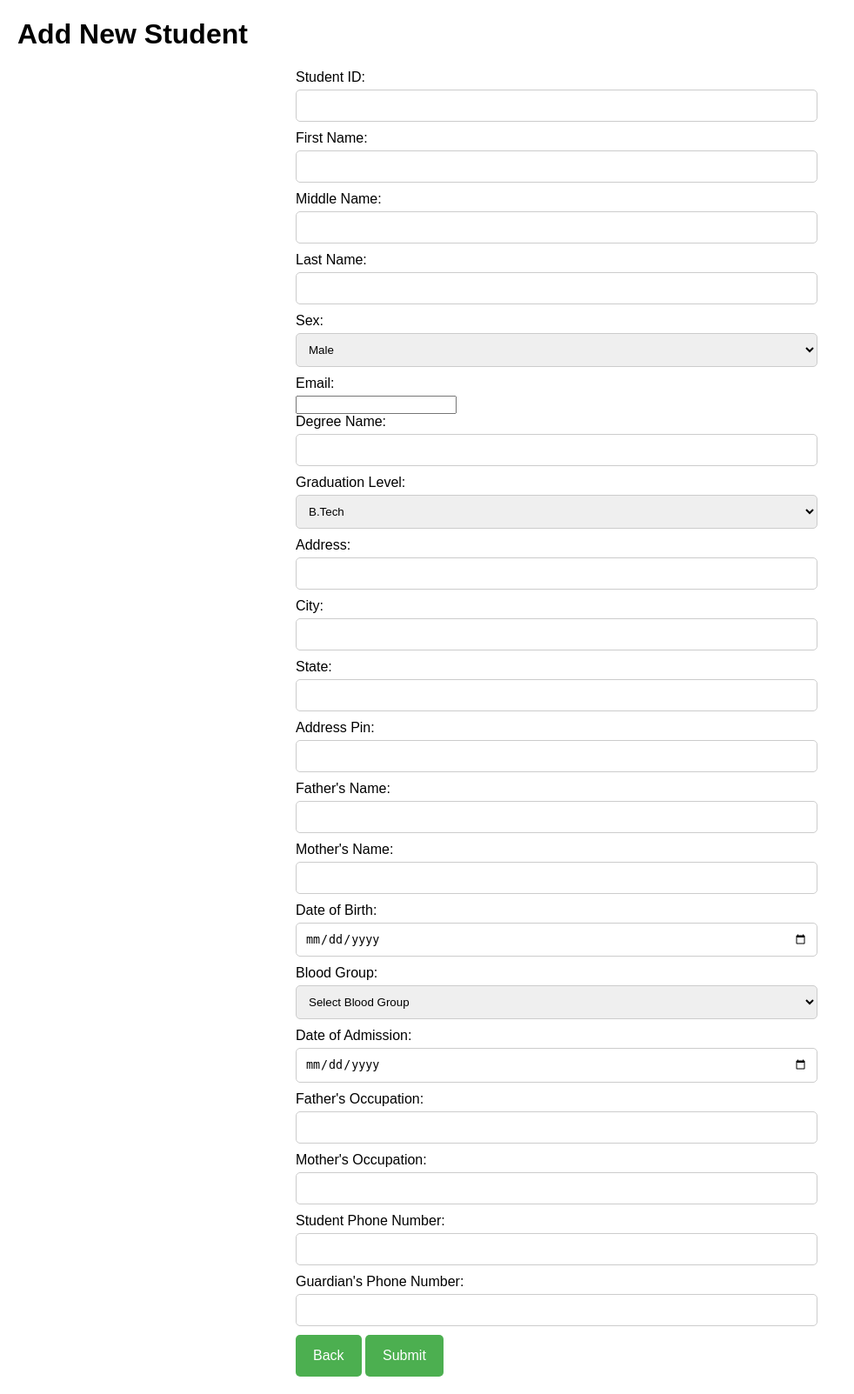
After one commit to kanishkdhebana/StudentManagementSystem, a Flask app: template templates/add_student.html in a window 1280 px wide. The commit adds this page. Shown: the whole page at 87% size, without its empty margins (0-982 px from the left). Run offline with Flask 3, Linux system fonts and the light colour scheme; the template is opened without the code that fills it, so the values that code supplies are empty; parts of the project's set-up code (start-up, migrations or seed data) failed here and were passed over.

Commit message:
students working perfectly

```diff
--- /dev/null
+++ b/temp.py
@@ -0,0 +1,140 @@
+from flask import Flask, render_template, request, redirect, url_for
+from flask_sqlalchemy import SQLAlchemy
+from sqlalchemy.exc import IntegrityError
+from sqlalchemy import Enum as EnumSQL
+from sqlalchemy import Date
+from enum import Enum
+
+
+app = Flask(__name__)
+app.config['SQLALCHEMY_DATABASE_URI'] = 'mysql://root:@localhost/StudentManagementSystem?unix_socket=/Applications/XAMPP/xamppfiles/var/mysql/mysql.sock'
+app.config['SQLALCHEMY_TRACK_MODIFICATIONS'] = False
+db = SQLAlchemy(app)
+
+
+class Sex(Enum):
+    Male = 'Male'
+    Female = 'Female'
+    Other = 'Other'
+
+class GradLevel(Enum):
+    B_Tech = 'B_Tech'
+    M_Tech = 'M_Tech'
+    PHD = 'PHD'
+
+class BloodGroup(Enum):
+    A_plus = "A+"
+    A_minus = "A-"
+    B_plus = "B+"
+    B_minus = "B-"
+    AB_plus = "AB+"
+    AB_minus = "AB-"
+    O_plus = "O+"
+    O_minus = "O-"
+
+class Student(db.Model):
+    __tablename__ = 'students'
+    student_id       = db.Column(db.String(11), primary_key = True)
+    first_name       = db.Column(db.String(45), nullable = False)
+    middle_name      = db.Column(db.String(45), nullable = True)
+    last_name        = db.Column(db.String(45), nullable = False)
+    sex              = db.Column(EnumSQL(Sex), nullable = False)
+    email            = db.Column(db.String(50), nullable = False)
+    degree_name      = db.Column(db.String(100), nullable = False)
+    grad_level       = db.Column(EnumSQL(GradLevel), nullable = False)
+    address          = db.Column(db.String(400), nullable = False)
+    city             = db.Column(db.String(50), nullable = False)
+    state            = db.Column(db.String(50), nullable = False)
+    address_pin      = db.Column(db.Integer, nullable = False)
+    father_name      = db.Column(db.String(100), nullable = False)
+    mother_name      = db.Column(db.String(100), nullable = False)
+    dob              = db.Column(Date, nullable = False)
+    bloodgroup       = db.Column(EnumSQL(BloodGroup), nullable = False)
+    doa              = db.Column(Date, nullable = False)
+    father_occ       = db.Column(db.String(100), nullable = False)
+    mother_occ       = db.Column(db.String(100), nullable = False)
+    student_phoneno  = db.Column(db.BigInteger, nullable = False)
+    guardian_phoneno = db.Column(db.BigInteger, nullable = False)
+
+    def __repr__(self) -> str:
+        return f"{self.first_name} {self.middle_name} {self.last_name}"
+
+
+
+# Route to display all students
+@app.route('/')
+def index():
+    return render_template('index.html')
+
+@app.route("/add_student", methods=['GET', 'POST'])
+def add_student():
+    if request.method == 'POST':
+        student_id      = request.form['student_id']
+        first_name      = request.form['first_name']
+        middle_name     = request.form['middle_name']
+        last_name       = request.form['last_name']
+        sex             = request.form['sex']
+        email           = request.form['email']
+        degree_name     = request.form['degree_name']
+        grad_level      = request.form['grad_level']
+        address         = request.form['address']
+        city            = request.form['city']
+        state           = request.form['state']
+        address_pin     = int(request.form['address_pin'])
+        father_name     = request.form['father_name']
+        mother_name     = request.form['mother_name']
+        dob             = request.form['dob']
+        bloodgroup      = request.form['bloodgroup']
+        doa             = request.form['doa']
+        father_occ      = request.form['father_occ']
+        mother_occ      = request.form['mother_occ']
+        student_phoneno = request.form['student_phoneno']
+        guardian_phoneno  = request.form['guardian_phoneno']
+
+        new_student = Student(
+            student_id      = student_id,
+            first_name      = first_name,
+            middle_name     = middle_name,
+            last_name       = last_name,
+            sex             = sex,
+            email           = email,
+            degree_name     = degree_name,
+            grad_level      = grad_level,
+            address         = address,
+            city            = city,
+            state           = state,
+            address_pin     = address_pin,
+            father_name     = father_name,
+            mother_name     = mother_name,
+            dob             = dob,
+            bloodgroup      = bloodgroup,
+            doa             = doa,
+            father_occ      = father_occ,
+            mother_occ      = mother_occ,
+            student_phoneno = student_phoneno,
+            guardian_phoneno  = guardian_phoneno
+        )
+
+        try:
+            db.session.add(new_student)
+            db.session.commit()
+            return redirect(url_for("index"))
+
+        except IntegrityError as e:
+            db.session.rollback()
+            error_message = str(e.orig) if e.orig else "An error occurred. Please try again later."
+            return render_template("error.html", message=error_message)
+
+
+    # If the request method is not POST, render the form for adding a student
+    return render_template("add_student.html")
+
+
+@app.route('/students')
+def view_students():
+    students = Student.query.all()
+    return render_template('students.html', students = students)
+
+
+if __name__ == '__main__':
+    app.run(debug=True)
--- /dev/null
+++ b/templates/add_student.html
@@ -0,0 +1,131 @@
+<!DOCTYPE html>
+<html lang="en">
+<head>
+    <meta charset="UTF-8">
+    <meta name="viewport" content="width=device-width, initial-scale=1.0">
+    <title>Add Student</title>
+    <style>
+        body {
+            font-family: Arial, sans-serif;
+            margin: 20px;
+        }
+        form {
+            max-width: 600px;
+            margin: auto;
+        }
+        label {
+            display: block;
+            margin-bottom: 5px;
+        }
+        input[type="text"], select, input[type="date"] {
+            width: 100%;
+            padding: 10px;
+            margin-bottom: 10px;
+            border: 1px solid #ccc;
+            border-radius: 5px;
+            box-sizing: border-box;
+        }
+        button {
+            background-color: #4CAF50;
+            color: white;
+            padding: 15px 20px;
+            border: none;
+            border-radius: 5px;
+            cursor: pointer;
+            font-size: 16px;
+        }
+        button:hover {
+            background-color: #45a049;
+        }
+    </style>
+</head>
+<body>
+    <h1>Add New Student</h1>
+    <form method="POST" action="/add_student">
+        <label for="student_id">Student ID:</label>
+        <input type="text" id="student_id" name="student_id" required><br>
+
+        <label for="first_name">First Name:</label>
+        <input type="text" id="first_name" name="first_name" required><br>
+
+        <label for="middle_name">Middle Name:</label>
+        <input type="text" id="middle_name" name="middle_name" required><br>
+
+        <label for="last_name">Last Name:</label>
+        <input type="text" id="last_name" name="last_name" required><br>
+
+        <label for="sex">Sex:</label>
+        <select id="sex" name="sex" required>
+            <option value="Male">Male</option>
+            <option value="Female">Female</option>
+            <option value="Other">Other</option>
+        </select><br>
+
+        <label for="email">Email:</label>
+        <input type="email" id="email" name="email" required><br>
+
+        <label for="degree_name">Degree Name:</label>
+        <input type="text" id="degree_name" name="degree_name" required><br>
+
+        <label for="grad_level">Graduation Level:</label>
+        <select id="grad_level" name="grad_level" required>
+            <option value="B.Tech">B.Tech</option>
+            <option value="M.Tech">M.Tech</option>
+            <option value="PhD">PhD</option>
+        </select><br>
+
+        <label for="address">Address:</label>
+        <input type="text" id="address" name="address" required><br>
+
+        <label for="city">City:</label>
+        <input type="text" id="city" name="city" required><br>
+
+        <label for="state">State:</label>
+        <input type="text" id="state" name="state" required><br>
+
+        <label for="address_pin">Address Pin:</label>
+        <input type="text" id="address_pin" name="address_pin" required><br>
+
+        <label for="father_name">Father's Name:</label>
+        <input type="text" id="father_name" name="father_name" required><br>
+
+        <label for="mother_name">Mother's Name:</label>
+        <input type="text" id="mother_name" name="mother_name" required><br>
+
+        <label for="dob">Date of Birth:</label>
+        <input type="date" id="dob" name="dob" required><br>
+
+        <label for="bloodgroup">Blood Group:</label>
+        <select id="bloodgroup" name="bloodgroup" required>
+            <option value="" disabled selected>Select Blood Group</option>
+            <option value="A+">A+</option>
+            <option value="A-">A-</option>
+            <option value="B+">B+</option>
+            <option value="B-">B-</option>
+            <option value="AB+">AB+</option>
+            <option value="AB-">AB-</option>
+            <option value="O+">O+</option>
+            <option value="O-">O-</option>
+        </select>
+
+        <label for="doa">Date of Admission:</label>
+        <input type="date" id="doa" name="doa" required><br>
+
+        <label for="father_occ">Father's Occupation:</label>
+        <input type="text" id="father_occ" name="father_occ" required><br>
+
+        <label for="mother_occ">Mother's Occupation:</label>
+        <input type="text" id="mother_occ" name="mother_occ" required><br>
+
+        <label for="student_phoneno">Student Phone Number:</label>
+        <input type="text" id="student_phoneno" name="student_phoneno" required><br>
+
+        <label for="guardian_phoneno">Guardian's Phone Number:</label>
+        <input type="text" id="guardian_phoneno" name="guardian_phoneno" required><br>
+
+        <button type="button" onclick="window.location.href='{{ url_for('index') }}'">Back</button>
+
+        <button type="submit">Submit</button>
+    </form>
+</body>
+</html>
```
Also changed, not shown: app.py (+7 -70 lines), models/students.py (added, +53 -0 lines), routes/students_route.py (added, +78 -0 lines), templates/error.html (added, +13 -0 lines), templates/index.html (+8 -40 lines), templates/students.html (added, +25 -0 lines), config.ini (renamed from window/config.ini), models/__init__.py (added), routes/__init__.py (added).
